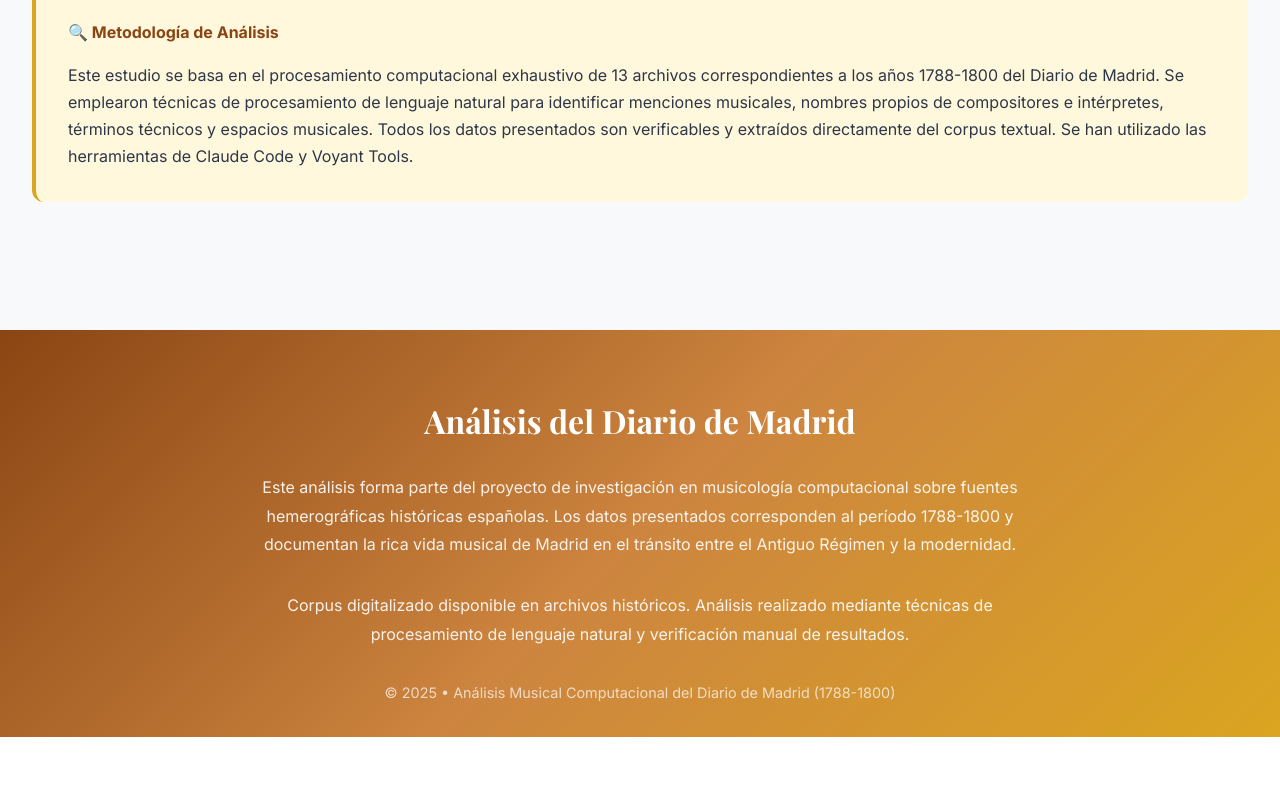
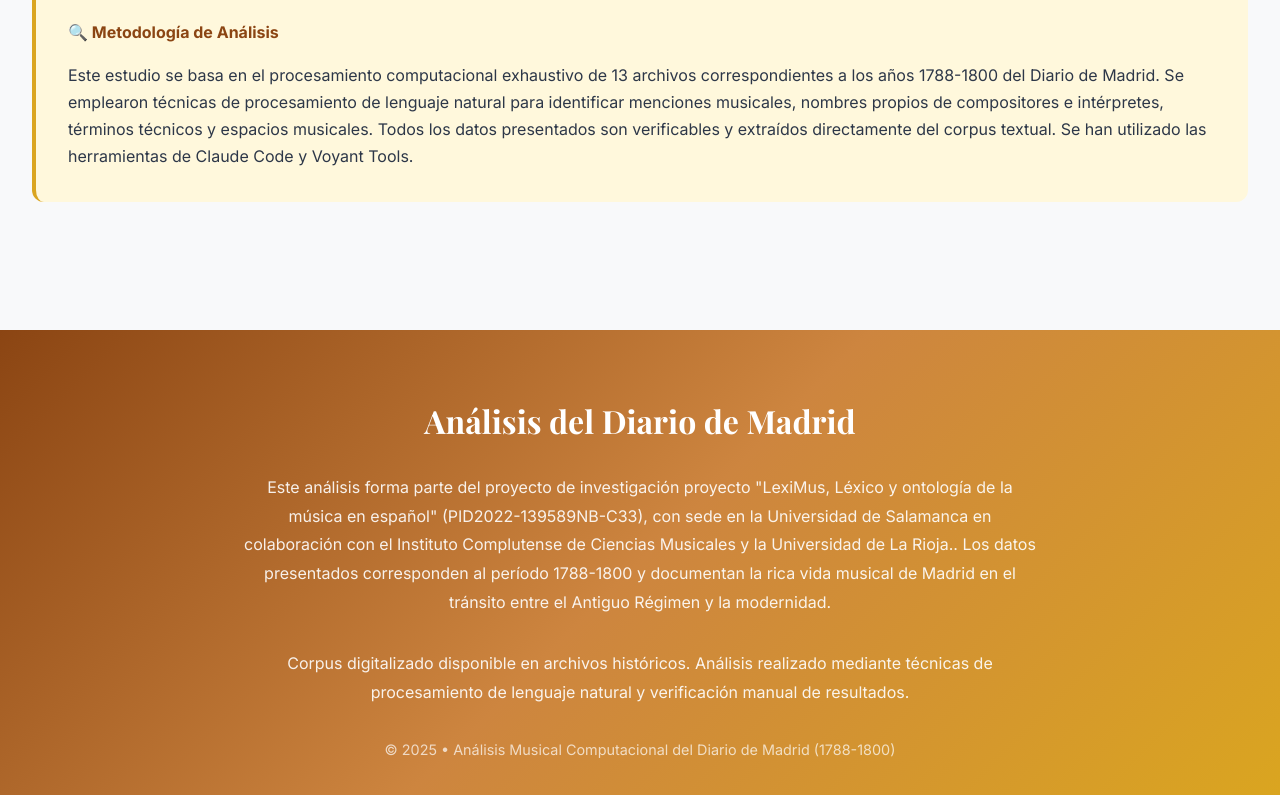
Before and after one commit to LeximusUSAL/diario-madrid-analysis, a plain HTML site: page index.html in a window 1280 px wide. Shown: the part 5075-5870 px from the top of the page. Before the commit the page ends 5812 px from the top, so only its background shows below. Drawn offline with nearby package versions, Linux system fonts and the light colour scheme.

Commit message:
Update index.html

```diff
--- a/index.html
+++ b/index.html
@@ -650,8 +650,7 @@
             <div class="footer-content">
                 <h3 class="footer-title">Análisis del Diario de Madrid</h3>
                 <p class="footer-text">
-                    Este análisis forma parte del proyecto de investigación en musicología computacional
-                    sobre fuentes hemerográficas históricas españolas. Los datos presentados corresponden
+                    Este análisis forma parte del proyecto de investigación proyecto "LexiMus, Léxico y ontología de la música en español" (PID2022-139589NB-C33), con sede en la Universidad de Salamanca en colaboración con el Instituto Complutense de Ciencias Musicales y la Universidad de La Rioja.. Los datos presentados corresponden
                     al período 1788-1800 y documentan la rica vida musical de Madrid en el tránsito
                     entre el Antiguo Régimen y la modernidad.
                 </p>
```
